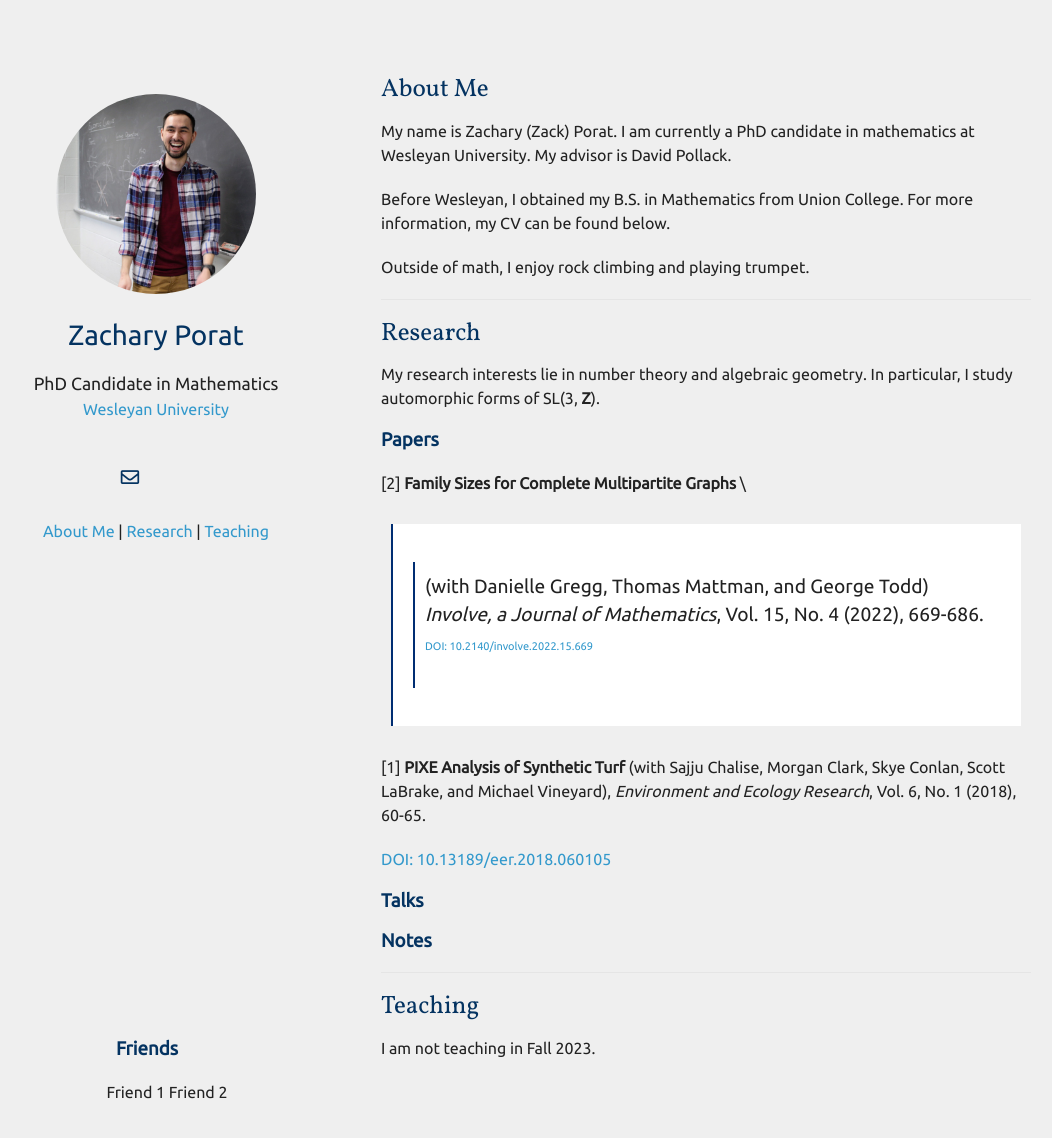
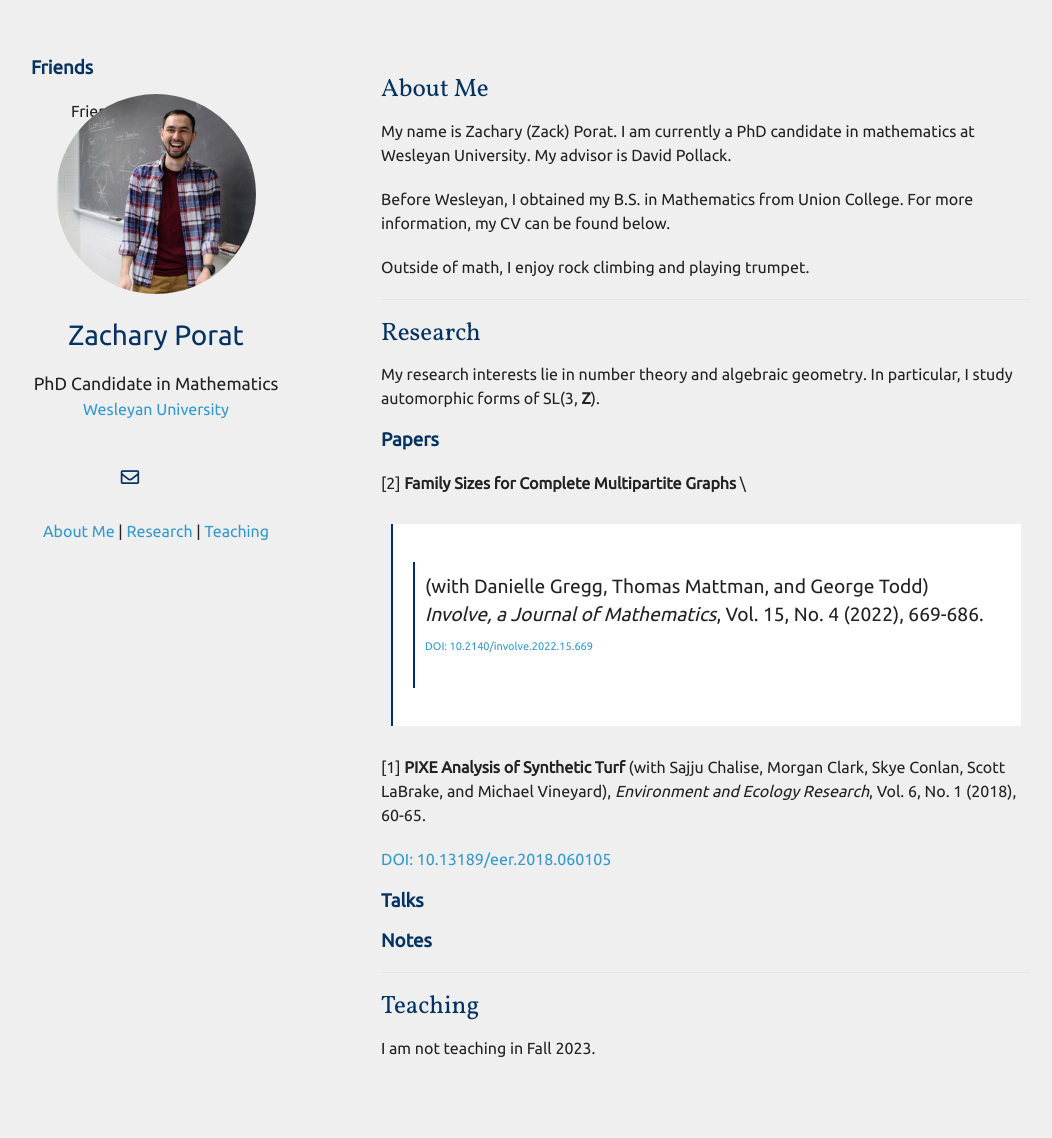
Before and after one commit to zporat/zporat.github.io, a Jekyll site: the page built from index.md, in a window 1280 px wide and 1154 px high. Shown: the top 1138 px of the window, without its empty margins (109-1161 px from the left). Built offline with Jekyll 4.4.1, drawn with Linux system fonts in a browser that asks for light colours; nearby versions of some CDN libraries; a style sheet for code colours, icons or effects is not loaded; our own code applies the rules of GitHub Pages for plain Markdown files.

Commit message:
Update minimal-light-no-dark-mode.scss

```diff
--- a/_sass/minimal-light-no-dark-mode.scss
+++ b/_sass/minimal-light-no-dark-mode.scss
@@ -369,12 +369,12 @@ hr {
 }
 
 footer {
-  width:232px;
+  width:250px;
   float:left;
-  position:fixed;
+
   bottom:30px;
   -webkit-font-smoothing:subpixel-antialiased;
-  text-align:center;
+
 }
 
 @media print, screen and (max-width: 960px) {
```
